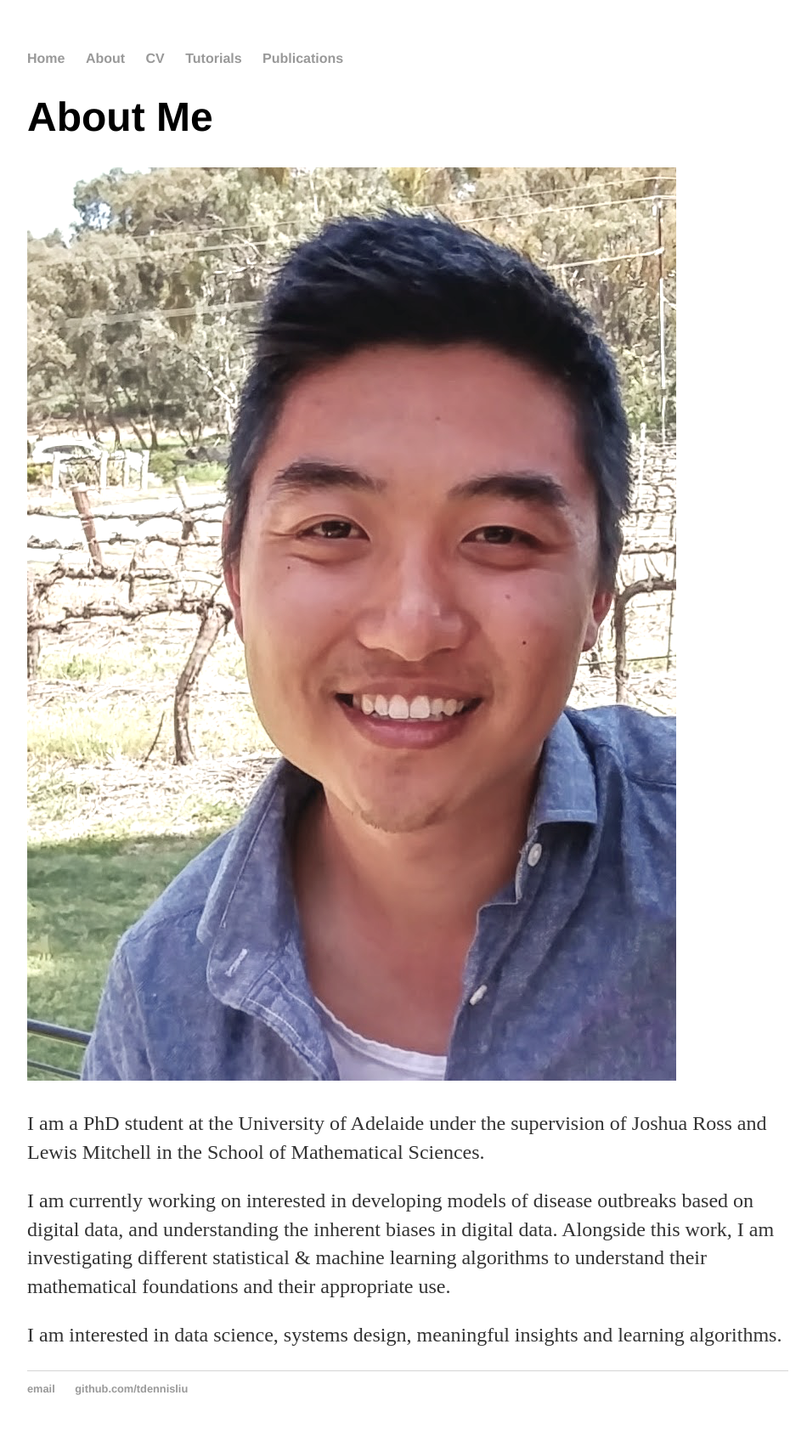
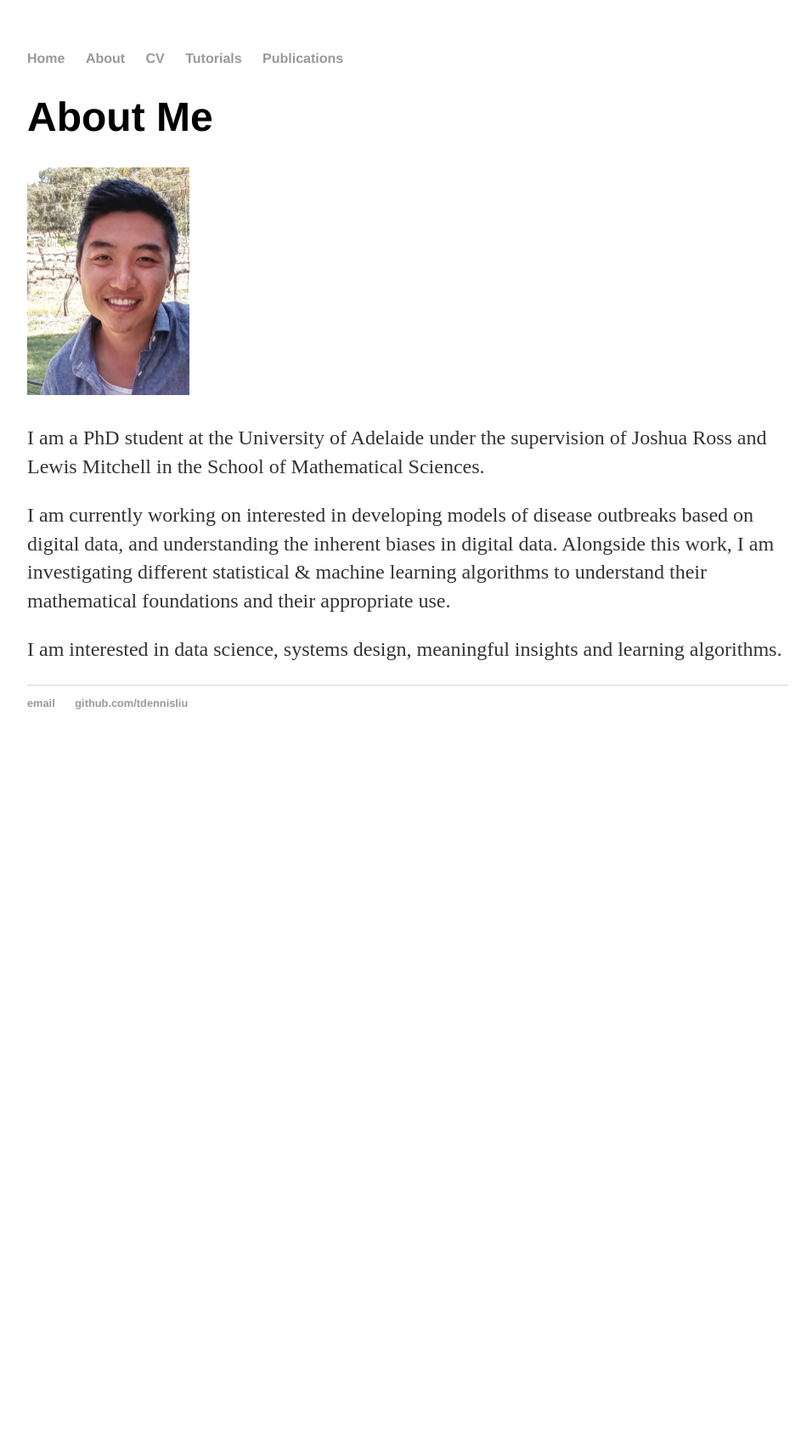
Before and after one commit to tdennisliu/tdennisliu.github.io, a Jekyll site: the page built from about/index.md, in a window 1280 px wide. Shown: the whole page at 85% size, without its empty margins (160-1110 px from the left). Built offline with Jekyll 4.4.1, drawn with Linux system fonts in a browser that asks for light colours; our own code applies the rules of GitHub Pages for plain Markdown files; after the commit the page ends 900 px from its top, so only the background shows below that.

Commit message:
sizing included for image

```diff
--- a/about/index.md
+++ b/about/index.md
@@ -1,5 +1,6 @@
 # About Me
-![alt text](DLprofile.png "Photo of Dennis Liu")
+<img src="DLprofile.png" alt="Photo of Dennis Liu"
+  title="Dennis Liu" width="191" height="268" />
 
 I am a PhD student at the University of Adelaide under the supervision of Joshua Ross and Lewis Mitchell in the School of Mathematical Sciences.
 
```
